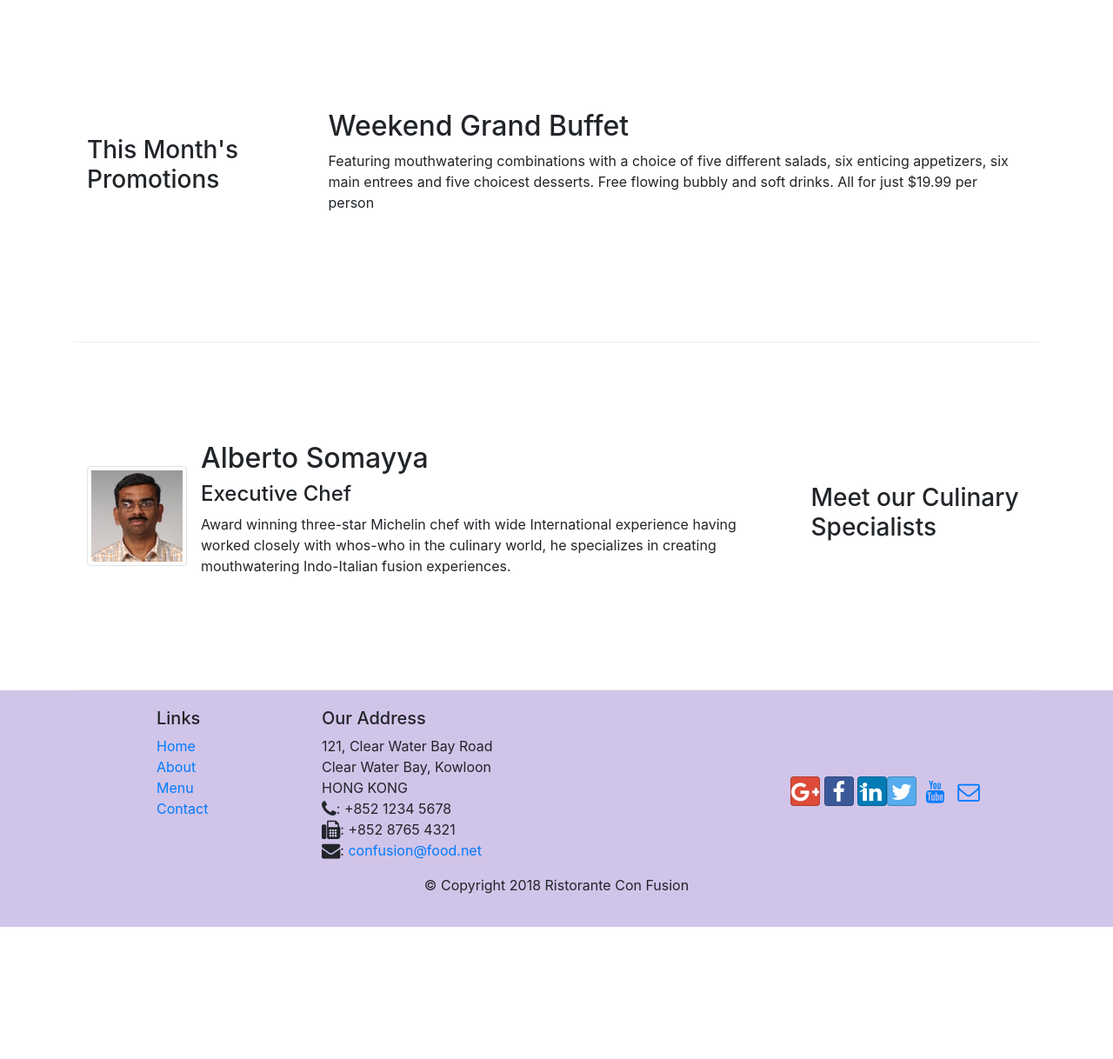
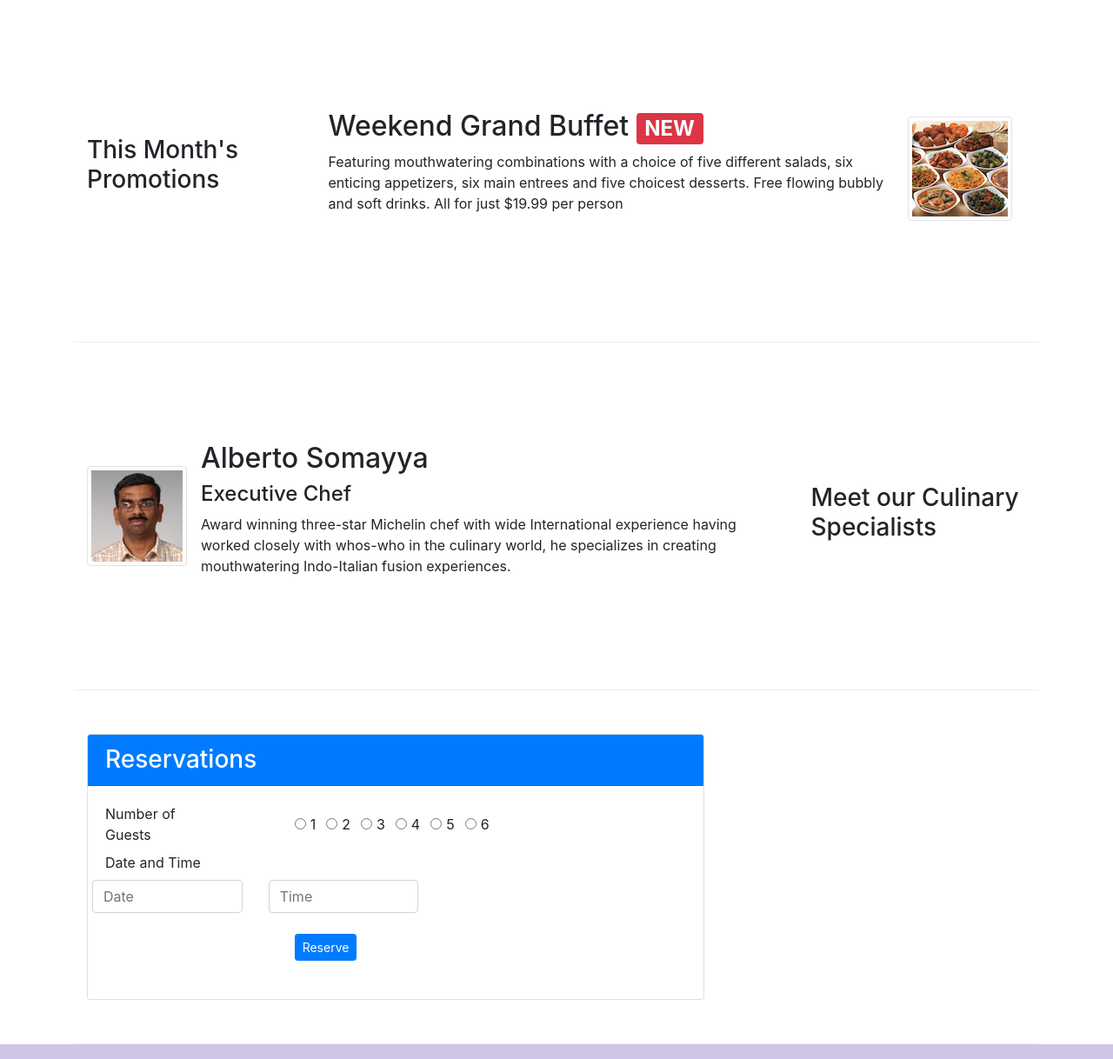
Before and after one commit to HHH0808/confusion_bootstrap, a website: page index.html in a window 1280 px wide. Shown: the part 740-1958 px from the top of the page at 87% size. Before the commit the page ends 1806 px from the top, so only its background shows below. Drawn offline with nearby package versions, Linux system fonts and the light colour scheme.

Commit message:
assignment2_draft

```diff
--- a/index.html
+++ b/index.html
@@ -37,12 +37,15 @@
     <header class='jumbotron'>
         <div class='container'>
             <div class='row row-header'>
-                <div class='col-12 col-sm-6'>
+                <div class='col-6 col-sm-6'>
                     <h1>Ristorante con Fusion</h1>
                     <p>We take inspiration from the World's best cuisines, and create a unique fusion experience. Our lipsmacking creations will tickle your culinary senses!</p>
                 </div>
-                <div class='col-12 col-sm align-self-center'>
+                <div class='col-3 col-sm align-self-center'>
                     <img src='img/logo.png' class='img-fluid'>
+                </div>
+                <div class='col-3 col-sm'>
+                    <a class='btn btn-primary btn-sm' href='#'> Reserve Table </a>
                 </div>
             </div>
         </div>
@@ -70,9 +73,16 @@
             <div class='col-12 col-sm-4 col-md-3'>
                 <h3>This Month's Promotions</h3>
             </div>
-            <div class='col col-sm col-md'>
-                <h2>Weekend Grand Buffet</h2>
-                <p>Featuring mouthwatering combinations with a choice of five different salads, six enticing appetizers, six main entrees and five choicest desserts. Free flowing bubbly and soft drinks. All for just $19.99 per person </p>
+            <div class='col col-sm order-sm-last col-md'>
+                <div class='media'>
+
+                    <div class='media-body'>
+                        <h2 class='mt-0'>Weekend Grand Buffet <span class='badge badge-danger'> NEW </span></h2>
+                        <p>Featuring mouthwatering combinations with a choice of five different salads, six enticing appetizers, six main entrees and five choicest desserts. Free flowing bubbly and soft drinks. All for just $19.99 per person </p>
+                    </div>
+                    <img class='d-flex mr-3 img-thumbnail align-self-center'
+                        src='img/buffet.png'>
+                </div>
             </div>
         </div>
 
@@ -92,6 +102,60 @@
                 </div>
             </div>
         </div>
+        <div class='row row-content'>
+            <div class='col-8'>
+                <div class='card '>
+                    <h3 class='card-header bg-primary text-white'>Reservations</h3>
+                    <div class='card-body'>
+                        <dl class='row'>
+                            <dd class='col-2'>Number of Guests</dd>
+                            <dd class='col-2 form-check from-check-inline'>
+                                <dd class="form-check form-check-inline">
+                                    <input class="form-check-input" type="radio" name="inlineRadioOptions" id="inlineRadio1" value="option1">
+                                    <label class="form-check-label" for="inlineRadio1">1</label>
+                                </dd>
+                                <dd class="form-check form-check-inline">
+                                    <input class="form-check-input" type="radio" name="inlineRadioOptions" id="inlineRadio2" value="option2">
+                                    <label class="form-check-label" for="inlineRadio2">2</label>
+                                </dd>
+                                <dd class="form-check form-check-inline">
+                                    <input class="form-check-input" type="radio" name="inlineRadioOptions" id="inlineRadio3" value="option3">
+                                    <label class="form-check-label" for="inlineRadio3">3</label>
+                                </dd>
+                                <dd class="form-check form-check-inline">
+                                    <input class="form-check-input" type="radio" name="inlineRadioOptions" id="inlineRadio4" value="option4">
+                                    <label class="form-check-label" for="inlineRadio3">4</label>
+                                </dd>
+                                <dd class="form-check form-check-inline">
+                                    <input class="form-check-input" type="radio" name="inlineRadioOptions" id="inlineRadio5" value="option5">
+                                    <label class="form-check-label" for="inlineRadio3">5</label>
+                                </dd>
+                                <dd class="form-check form-check-inline">
+                                    <input class="form-check-input" type="radio" name="inlineRadioOptions" id="inlineRadio6" value="option6">
+                                    <label class="form-check-label" for="inlineRadio3">6</label>
+                                </dd>
+                            </dd>
+                            <dd class='col-4'>Date and Time</dd>
+                            <dd>
+                                <form>
+                                    <div class="form-group row">
+                                        <div class="col-4">
+                                            <input type="text" class="form-control" id="date" name='Date'
+                                                placeholder="Date">
+                                        </div>
+                                        <div class="col-4">
+                                            <input type="text" class="form-control" id="time" name='time'
+                                                placeholder="Time">
+                                        </div>
+                                </form>
+                            </dd>
+                            <dd class='col-4'></dd>
+                            <dd class='btn btn-primary btn-sm'>Reserve</dd>
+                        </dl>
+                    </div>
+                </div>
+            </div>
+        </div>
     </div>
 
     <footer class="footer">
@@ -103,7 +167,7 @@
                         <li><a href="index.html">Home</a></li>
                         <li><a href="aboutus.html">About</a></li>
                         <li><a href="#">Menu</a></li>
-                        <li><a href="#">Contact</a></li>
+                        <li><a href="./contactus.html">Contact</a></li>
                     </ul>
                 </div>
                 <div class='col-7 col-sm-5'>
```
Also changed, not shown: aboutus.html (+4 -4 lines).
